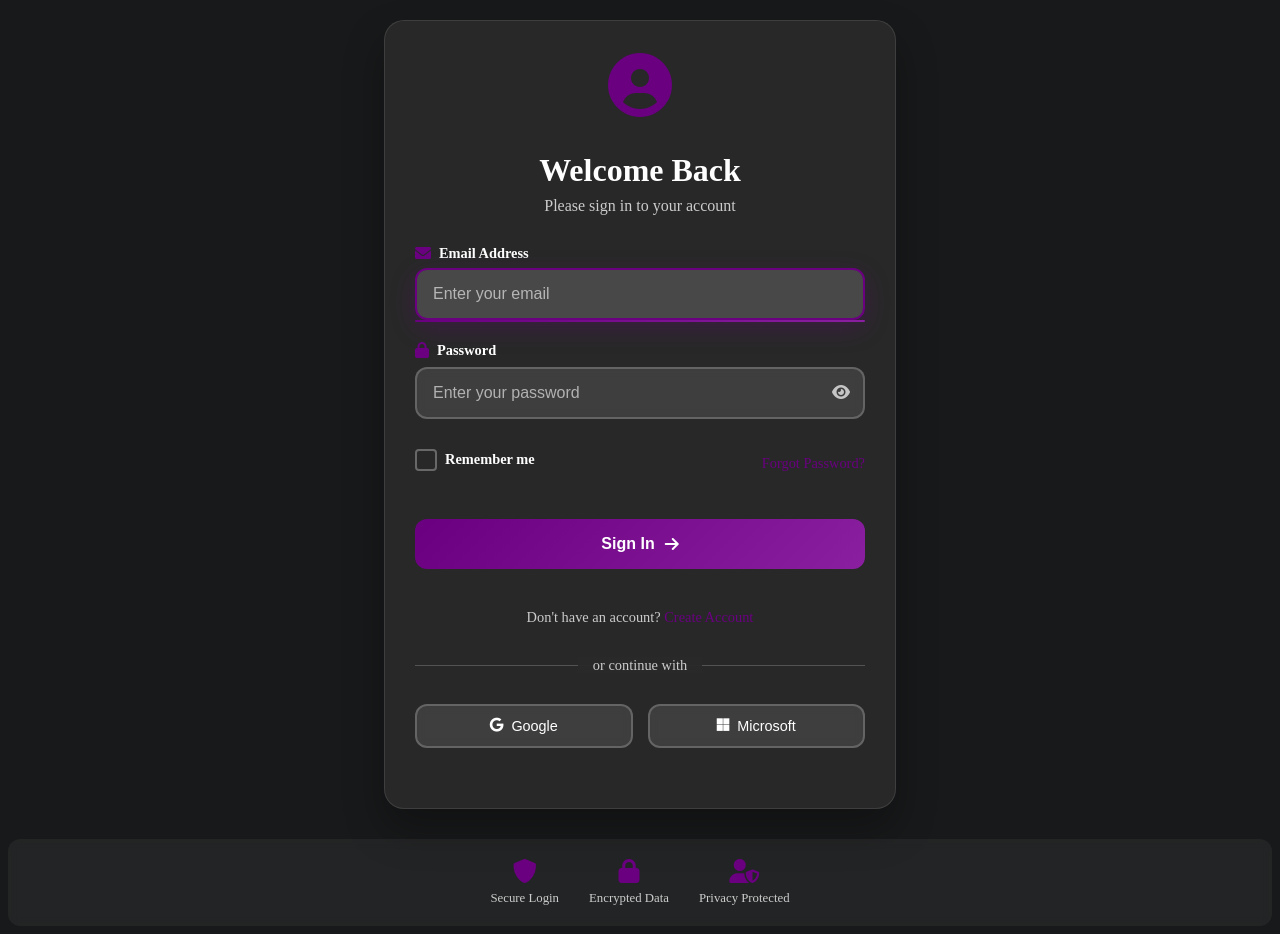
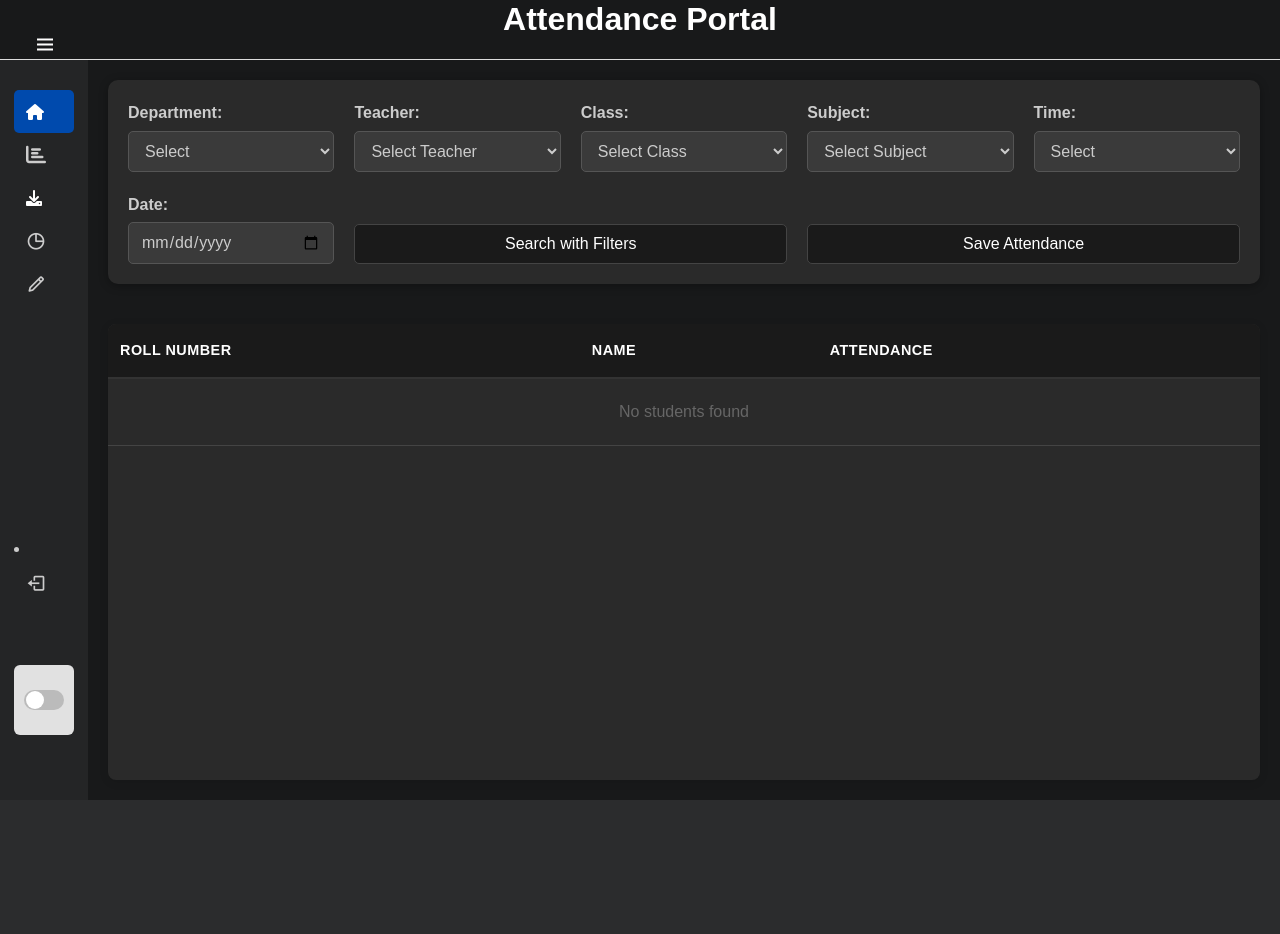
Before and after one commit to RohitSadavarti/smartone, a Flask app: page /login in a window 1280 px wide. After the commit the page ends 800 px from the top, so only its background shows below. Run offline with Flask 3, Linux system fonts and the light colour scheme; some libraries are stand-ins or nearby versions.

Commit message:
Update login.html

```diff
--- a/attendance-app/backend/templates/login.html
+++ b/attendance-app/backend/templates/login.html
@@ -3,162 +3,308 @@
 <head>
   <meta charset="UTF-8">
   <meta name="viewport" content="width=device-width, initial-scale=1.0">
-    <title>Login - Attendance Portal</title>
+  <title>Attendance Portal with Sidebar</title>
   <link rel="stylesheet" href="https://unpkg.com/boxicons@2.1.1/css/boxicons.min.css">
   <link href="https://cdnjs.cloudflare.com/ajax/libs/font-awesome/6.0.0-beta3/css/all.min.css" rel="stylesheet">
-    <!--link rel="stylesheet" href="{{ url_for('static', filename='styles.css') }}"-->
-    <link rel="stylesheet" href="{{ url_for('static', filename='login.css') }}">
+  <link rel="stylesheet" href="{{ url_for('static', filename='styles.css') }}">
+  <link rel="stylesheet" href="{{ url_for('static', filename='sidebar.css') }}">
 </head>
-<body class="login-page">
-    <!-- Loading Overlay -->
-    <div id="loading-overlay" style="display: none;">
-        <div class="loading-spinner"></div>
-        <div class="loading-text">Logging you in...</div>
+<body>
+  <header>
+    <i class='bx bx-menu' id="hamburger-toggle" style="font-size: 24px; cursor: pointer; margin: 10px;"></i>
+    <h1 class="page-title">Attendance Portal</h1>
+  </header>
+
+  <!-- Sidebar -->
+  <nav class="sidebar close">
+    <div class="menu-bar">
+      <div class="menu">
+        <ul class="menu-links">
+          <li class="nav-link">
+            <a href="/" style="background: #004aad;color: #fff;border-radius: 5px;">
+              <i class='fas fa-home'></i>
+              <span class="text nav-text">Home</span>
+            </a>
+          </li>
+          <li class="nav-link">
+            <a href="/dashboard">
+              <i class='fas fa-chart-bar icon'></i>
+              <span class="text nav-text">Dashboard</span>
+            </a>
+          </li>
+
+          <li class="nav-link has-submenu">
+            <a href="javascript:void(0)" onclick="toggleSubMenu(this)">
+              <i class='fas fa-download'></i>
+              <span class="text nav-text">Update Data</span>
+              <i class="bx bx-chevron-down submenu-arrow" style="margin-left:auto;"></i>
+            </a>
+            <ul class="submenu">
+              <li><a href="/admin-students"><i class='fas fa-user-graduate'></i> Student</a></li>
+              <li><a href="/admin-teacher"><i class='fas fa-chalkboard-teacher'></i> Teacher</a></li>
+            </ul>
+          </li>
+
+          <li class="nav-link">
+            <a href="/attendance">
+              <i class='bx bx-pie-chart-alt icon'></i>
+              <span class="text nav-text">Attendance Tracker</span>
+            </a>
+          </li>
+          <li class="nav-link">
+            <a href="/">
+              <i class='bx bx-pencil icon'></i>
+              <span class="text nav-text">Update Attendance</span>
+            </a>
+          </li>
+        </ul>
       </div>
+      <div class="sidebar-toggle-backdrop" onclick="closeSidebar()"></div>
 
-    <!-- Header -->
+      <div class="bottom-content">
+        <li>
+          <a href="#" id="logout-btn">
+            <i class='bx bx-log-out icon'></i>
+            <span class="text nav-text">Logout</span>
+          </a>
+        </li>
+        <li class="mode">
+          <div class="sun-moon">
+            <i class='bx bx-moon icon moon'></i>
+            <i class='bx bx-sun icon sun'></i>
+          </div>
+          <span class="mode-text text">Dark mode</span>
+          <div class="toggle-switch">
+            <span class="switch"></span>
+          </div>
+        </li>
+      </div>
+    </div>
+  </nav>
 
   <!-- Main Content -->
   <div class="main-content">
-        <div class="login-container">
-            <div class="login-header">
-                <div class="login-icon">
-                    <i class="fas fa-user-circle"></i>
-                </div>
-                <h2>Welcome Back</h2>
-                <p>Please sign in to your account</p>
-            </div>
-
-            <form id="loginForm" class="login-form">
+    <form id="filter-form">
       <div class="form-group">
-                    <label for="email">
-                        <i class="fas fa-envelope"></i>
-                        Email Address
-                    </label>
-                    <input
-                        type="email"
-                        id="email"
-                        name="email"
-                        placeholder="Enter your email"
-                        required
-                        autocomplete="email"
-                    >
-                    <span class="input-highlight"></span>
+        <label for="department">Department:</label>
+        <select id="department" name="department">
+          <option value="">Select Department</option>
+        </select>
       </div>
 
       <div class="form-group">
-                    <label for="password">
-                        <i class="fas fa-lock"></i>
-                        Password
-                    </label>
-                    <div class="password-input-container">
-                        <input
-                            type="password"
-                            id="password"
-                            name="password"
-                            placeholder="Enter your password"
-                            required
-                            autocomplete="current-password"
-                        >
-                        <button type="button" class="password-toggle" onclick="togglePassword()">
-                            <i class="fas fa-eye" id="password-eye"></i>
-                        </button>
-                    </div>
-                    <span class="input-highlight"></span>
+        <label for="teacher">Teacher:</label>
+        <select id="teacher">
+          <option value="">Select Teacher</option>
+        </select>
       </div>
 
-                <div class="form-options">
-                    <label class="remember-me">
-                        <input type="checkbox" id="remember" name="remember">
-                        <span class="checkmark"></span>
-                        Remember me
-                    </label>
-                    <a href="#" class="forgot-password" onclick="showForgotPassword()">
-                        Forgot Password?
-                    </a>
+      <div class="form-group">
+        <label for="class">Class:</label>
+        <select id="class" name="class">
+          <option value="">Select Class</option>
+        </select>
       </div>
 
-                <button type="submit" class="login-btn" id="loginBtn">
-                    <span class="btn-text">Sign In</span>
-                    <i class="fas fa-arrow-right btn-icon"></i>
-                </button>
+      <div class="form-group">
+        <label for="subject">Subject:</label>
+        <select id="subject">
+          <option value="">Select Subject</option>
+        </select>
+      </div>
 
-                <div class="login-footer">
-                    <p>Don't have an account? <a href="#" onclick="showRegister()">Create Account</a></p>
+      <div class="form-group">
+        <label for="time">Time:</label>
+        <select id="time">
+          <option value="">Select Time</option>
+        </select>
       </div>
+
+      <div class="form-group">
+        <label for="attendance-date">Date:</label>
+        <input type="date" id="attendance-date">
+      </div>
+
+      <button type="button" id="search-filters">Search with Filters</button>
+      <button type="button" id="save-attendance">Save Attendance</button>
     </form>
 
-            <!-- Alternative Login Methods -->
-            <div class="login-divider">
-                <span>or continue with</span>
+    <div class="table-container">
+      <table id="student-table">
+        <thead>
+          <tr>
+            <th id="roll-header">Roll Number</th>
+            <th id="name-header">Name</th>
+            <th>Attendance</th>
+          </tr>
+        </thead>
+        <tbody></tbody>
+      </table>
     </div>
 
-            <div class="social-login">
-                <button type="button" class="social-btn google-btn" onclick="loginWithGoogle()">
-                    <i class="fab fa-google"></i>
-                    Google
-                </button>
-                <button type="button" class="social-btn microsoft-btn" onclick="loginWithMicrosoft()">
-                    <i class="fab fa-microsoft"></i>
-                    Microsoft
-                </button>
+    <div id="popup-box" class="popup hidden">
+      <p>Attendance Saved Successfully</p>
+      <button id="close-popup">Close</button>
     </div>
   </div>
 
-        <!-- Security Features -->
-        <div class="security-info">
-            <div class="security-item">
-                <i class="fas fa-shield-alt"></i>
-                <span>Secure Login</span>
+  <script src="/static/sidebar.js"></script>
+  <script src="/static/script.js"></script>
+
+  <!-- Logout JavaScript -->
+  <script>
+  document.addEventListener('DOMContentLoaded', function() {
+      console.log('Setting up logout functionality...');
+
+      // Wait for sidebar to load
+      setTimeout(() => {
+          setupLogout();
+      }, 500);
+
+      function setupLogout() {
+          // Find the logout button
+          const logoutBtn = document.getElementById('logout-btn');
+          const logoutLinks = document.querySelectorAll('.bottom-content li a');
+
+          // Setup logout button by ID
+          if (logoutBtn) {
+              console.log('Found logout button by ID');
+              logoutBtn.addEventListener('click', handleLogout);
+          }
+
+          // Backup: Find logout by icon
+          logoutLinks.forEach(link => {
+              const icon = link.querySelector('.bx-log-out');
+              const text = link.textContent;
+
+              if (icon || text.toLowerCase().includes('logout')) {
+                  console.log('Found logout link by icon/text');
+                  link.addEventListener('click', handleLogout);
+              }
+          });
+      }
+
+      function handleLogout(e) {
+          e.preventDefault();
+          e.stopPropagation();
+          console.log('Logout clicked!');
+
+          // Confirm logout
+          if (confirm('Are you sure you want to logout?')) {
+              performLogout();
+          }
+      }
+
+      async function performLogout() {
+          console.log('Performing logout...');
+
+          // Show loading overlay
+          const loadingDiv = document.createElement('div');
+          loadingDiv.id = 'logout-loading';
+          loadingDiv.style.cssText = `
+              position: fixed;
+              top: 0;
+              left: 0;
+              width: 100%;
+              height: 100%;
+              background: rgba(0,0,0,0.8);
+              display: flex;
+              justify-content: center;
+              align-items: center;
+              z-index: 10000;
+              color: white;
+              font-size: 18px;
+              flex-direction: column;
+          `;
+          loadingDiv.innerHTML = `
+              <div style="border: 4px solid #333; border-top: 4px solid #fff;
+                          border-radius: 50%; width: 50px; height: 50px;
+                          animation: spin 1s linear infinite; margin-bottom: 20px;"></div>
+              <div>Logging out...</div>
+              <style>
+                  @keyframes spin {
+                      0% { transform: rotate(0deg); }
+                      100% { transform: rotate(360deg); }
+                  }
+              </style>
+          `;
+          document.body.appendChild(loadingDiv);
+
+          try {
+              console.log('Calling logout API...');
+              const response = await fetch('/api/logout', {
+                  method: 'POST',
+                  headers: {
+                      'Content-Type': 'application/json'
+                  }
+              });
+
+              console.log('Response status:', response.status);
+              const data = await response.json();
+              console.log('Response data:', data);
+
+              if (data.success) {
+                  // Clear browser storage
+                  try {
+                      localStorage.clear();
+                      sessionStorage.clear();
+                      console.log('Storage cleared');
+                  } catch (e) {
+                      console.warn('Could not clear storage');
+                  }
+
+                  // Show success message
+                  loadingDiv.innerHTML = `
+                      <div style="background: linear-gradient(135deg, #48bb78 0%, #38a169 100%);
+                                  padding: 30px; border-radius: 15px; text-align: center;
+                                  box-shadow: 0 10px 30px rgba(0,0,0,0.3);">
+                          <div style="font-size: 48px; margin-bottom: 15px;">✓</div>
+                          <div style="font-size: 20px; font-weight: bold; margin-bottom: 10px;">
+                              Logged out successfully!
                           </div>
-            <div class="security-item">
-                <i class="fas fa-lock"></i>
-                <span>Encrypted Data</span>
-            </div>
-            <div class="security-item">
-                <i class="fas fa-user-shield"></i>
-                <span>Privacy Protected</span>
+                          <div style="font-size: 16px; opacity: 0.9;">
+                              Redirecting to login page...
                           </div>
                       </div>
-    </div>
+                  `;
 
-    <!-- Popup for messages -->
-    <div id="popup-box" class="popup hidden">
-        <p id="popupMessage">Login Successful</p>
-        <button id="close-popup">Close</button>
-    </div>
+                  // Redirect to login
+                  setTimeout(() => {
+                      console.log('Redirecting to login page...');
+                      window.location.href = '/login';
+                  }, 2000);
 
-    <!-- Forgot Password Modal -->
-    <div id="forgot-password-modal" class="modal hidden">
-        <div class="modal-content">
-            <div class="modal-header">
-                <h3>Reset Password</h3>
-                <button type="button" class="close-modal" onclick="closeForgotPassword()">
-                    <i class="fas fa-times"></i>
-                </button>
-            </div>
-            <form id="forgotPasswordForm">
-                <div class="form-group">
-                    <label for="reset-email">
-                        <i class="fas fa-envelope"></i>
-                        Email Address
-                    </label>
-                    <input
-                        type="email"
-                        id="reset-email"
-                        name="reset-email"
-                        placeholder="Enter your email for password reset"
-                        required
-                    >
-                </div>
-                <button type="submit" class="reset-btn">
-                    Send Reset Link
-                </button>
-            </form>
-        </div>
-    </div>
+              } else {
+                  throw new Error(data.message || 'Logout failed');
+              }
 
-    <!-- Scripts -->
-    <script src="/static/login.js"></script>
+          } catch (error) {
+              console.error('Logout error:', error);
+
+              // Remove loading overlay
+              document.body.removeChild(loadingDiv);
+
+              // Show error message
+              const errorDiv = document.createElement('div');
+              errorDiv.style.cssText = `
+                  position: fixed; top: 20px; right: 20px;
+                  background: linear-gradient(135deg, #e53e3e 0%, #c53030 100%);
+                  color: white; padding: 15px 20px; border-radius: 8px;
+                  z-index: 10001; box-shadow: 0 4px 20px rgba(0,0,0,0.3);
+              `;
+              errorDiv.textContent = 'Logout failed: ' + error.message;
+              document.body.appendChild(errorDiv);
+
+              // Remove error message after 5 seconds
+              setTimeout(() => {
+                  if (errorDiv.parentNode) {
+                      document.body.removeChild(errorDiv);
+                  }
+              }, 5000);
+          }
+      }
+  });
+  </script>
+
 </body>
 </html>
```
Lines whose indentation alone changed are shown as unchanged.
